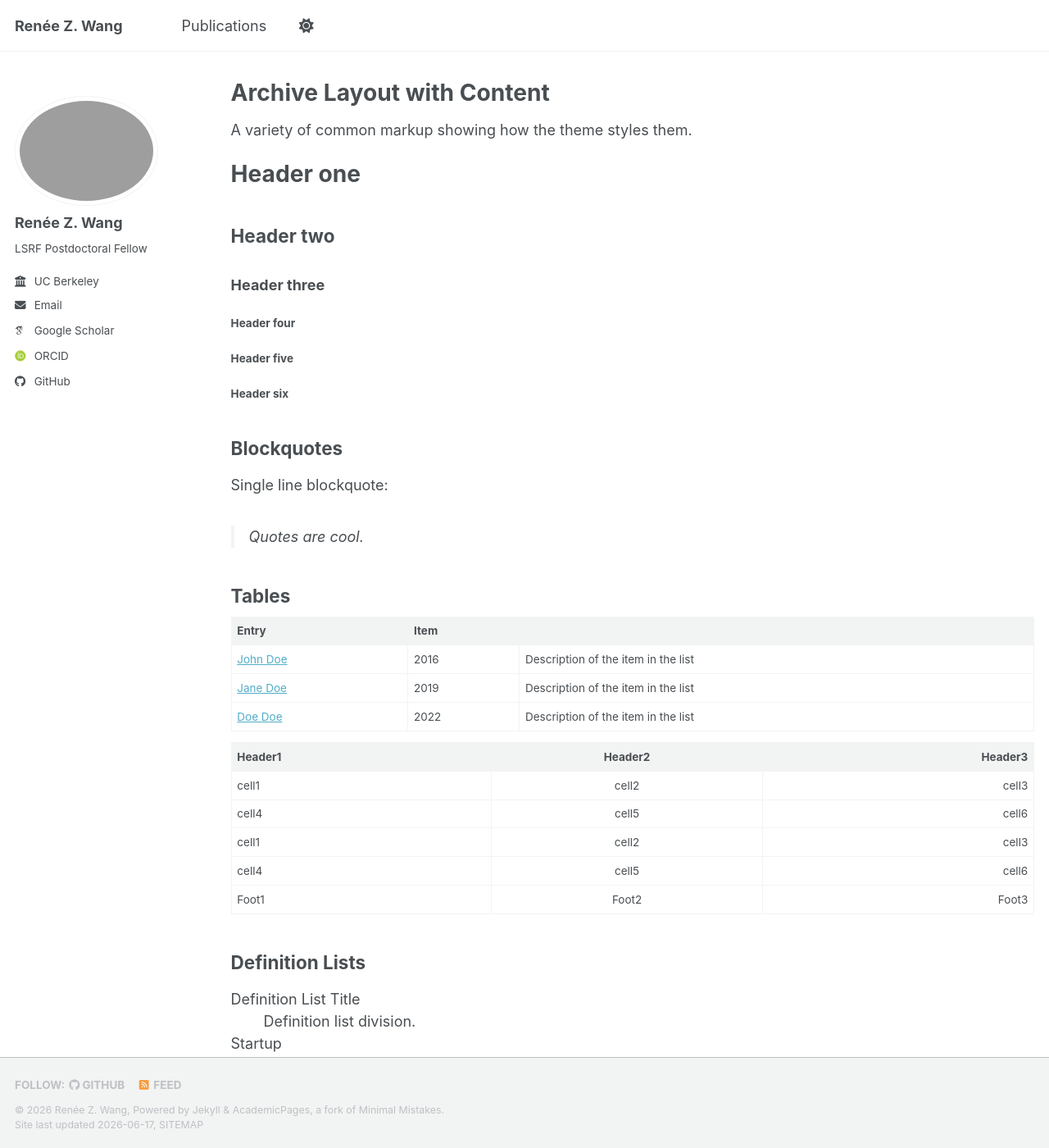
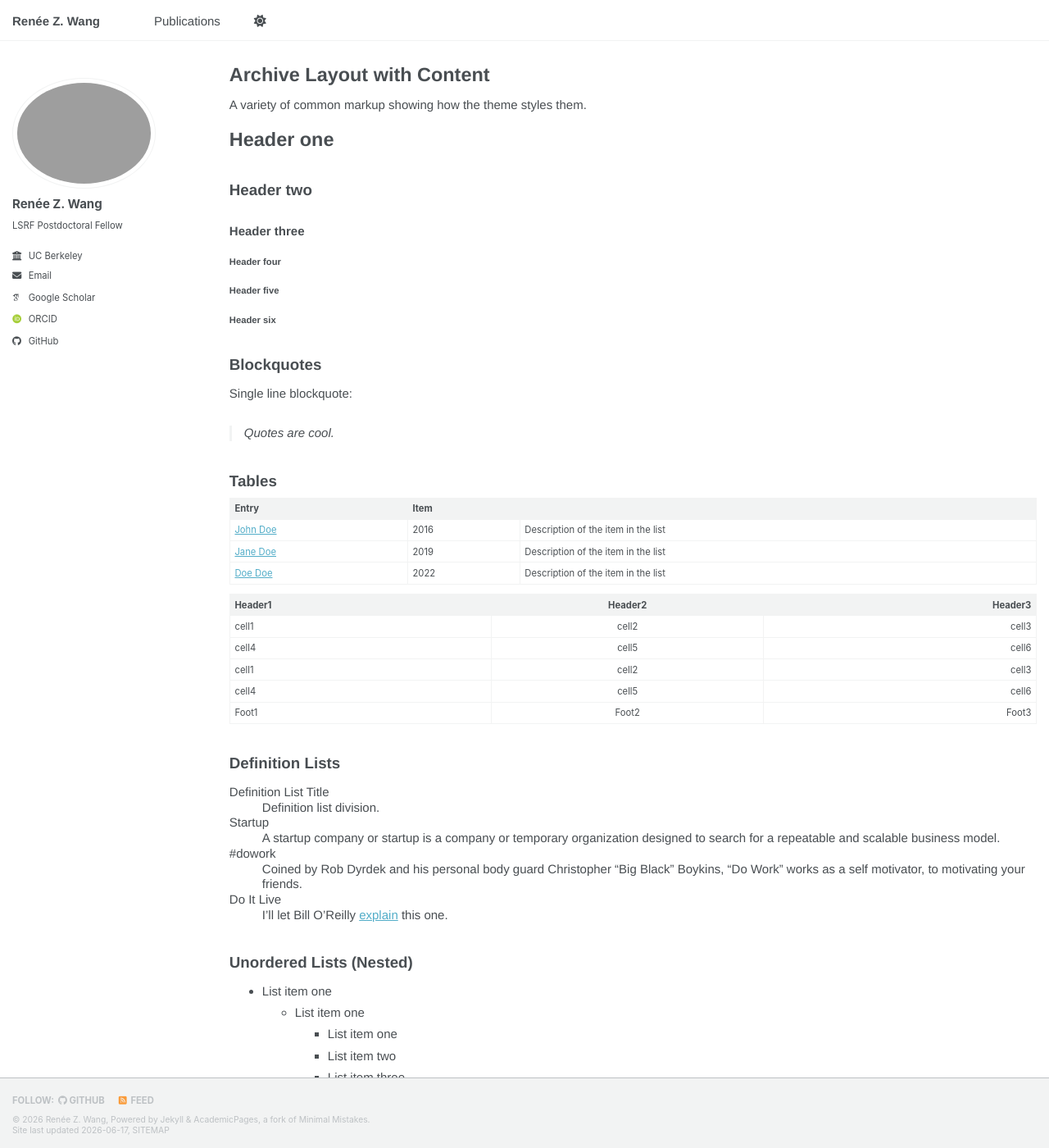
Before and after one commit to reneezwang/reneezwang.github.io, a Jekyll site: the page built from _pages/archive-layout-with-content.md, in a window 1280 px wide and 1400 px high. Shown: the whole window at 82% size. Built offline with Jekyll 4.4.1, drawn with Linux system fonts in a browser that asks for light colours; some web fonts are replaced; a script bundle is joined from its source files by our own code; library files that are not in the unit come from our copies.

Commit message:
Tighten publication typography

```diff
--- a/_pages/publications.html
+++ b/_pages/publications.html
@@ -7,6 +7,7 @@ author_profile: true
 
 {% if site.author.googlescholar %}
   <div class="wordwrap">You can also find my articles on <a href="{{site.author.googlescholar}}">my Google Scholar profile</a> and <a href="https://orcid.org/0000-0003-3994-3244">ORCID</a>.</div>
+  <div class="wordwrap">* indicates equal contribution</div>
 {% endif %}
 
 {% include base_path %}
--- a/assets/css/main.scss
+++ b/assets/css/main.scss
@@ -41,3 +41,40 @@
     "vendor/font-awesome/solid",
     "vendor/font-awesome/brands"
 ;
+
+body {
+  font-family: Helvetica, "Helvetica Neue", Arial, sans-serif;
+  font-size: 15px;
+  line-height: 1.25;
+}
+
+h1,
+h2,
+h3,
+h4,
+h5,
+h6,
+.archive__item-title,
+.author__name,
+.masthead__menu-item {
+  font-family: Helvetica, "Helvetica Neue", Arial, sans-serif;
+  line-height: 1.15;
+}
+
+.page__content p,
+.archive__item p {
+  margin-bottom: 8px;
+}
+
+.page__content .archive__item-title {
+  margin-top: 0.65em;
+  margin-bottom: 0.2em;
+}
+
+.archive__item {
+  margin-bottom: 1.15em;
+}
+
+.archive__item-note {
+  margin-top: -0.2em;
+}
```
Also changed, not shown: _publications/2024-06-01-detoxifying-no-reductases-n2o.md (+2 -2 lines).
